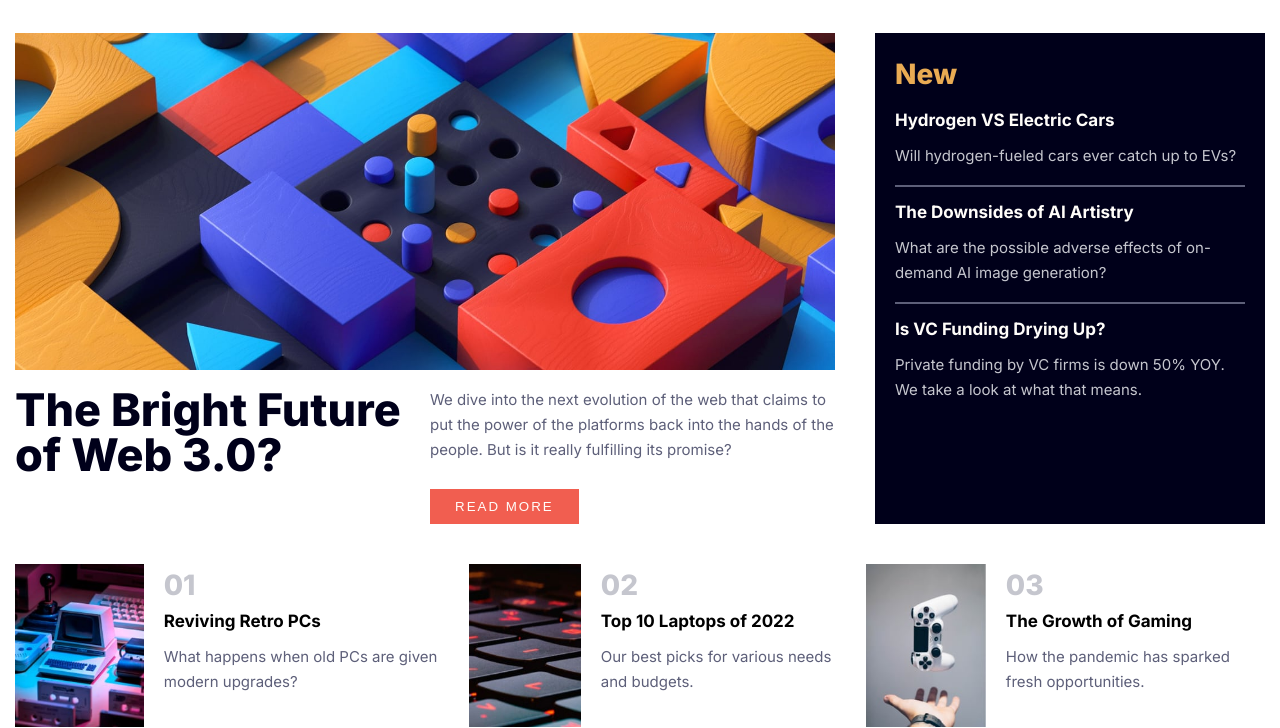
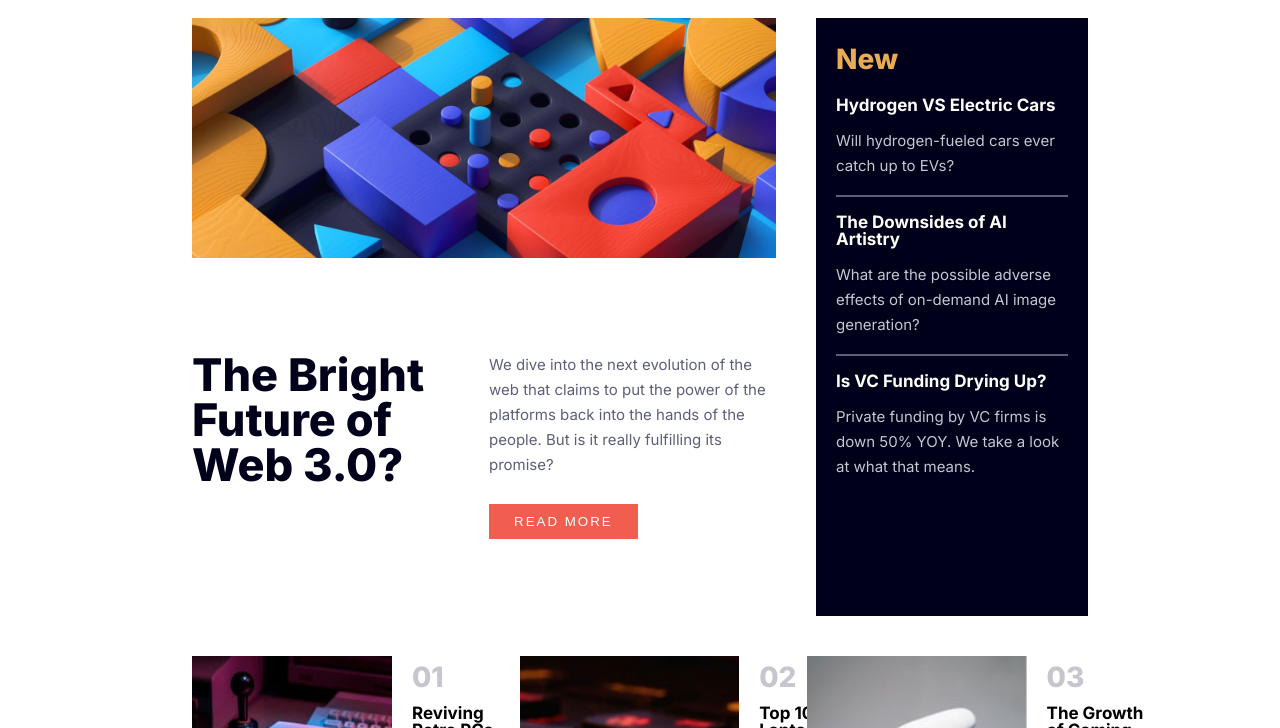
Before and after one commit to andaluciacurtis/News-Homepage, a plain HTML site: page index.html in a window 1280 px wide. Shown: the part 72-800 px from the top of the page. Drawn offline with Linux system fonts and the light colour scheme.

Commit message:
added grid to featured article

```diff
--- a/style.css
+++ b/style.css
@@ -142,18 +142,21 @@ nav {
   gap: 20px;
 }
 
-.bottom-articles img {
-  max-width: 30%;
-}
 
 @media (min-width: 705px) {
 
   .container {
     grid-template-columns: repeat(3, 1fr);
+    grid-auto-rows: 1fr;
+
+    max-width: 70%;
+    margin: auto;
   }
 
   .featured-article {
     grid-column: span 2;
+    grid-row: span 2;
+
     display: grid;
     grid-template-columns: repeat(2, 1fr);
   }
@@ -175,6 +178,10 @@ nav {
     display: none;
   }
 
+  .new-articles {
+    grid-row: span 2;
+  }
+
   .bottom-articles {
     grid-column: span 3;
     display: flex;
```
Also changed, not shown: design/desktop-design-grid-plan.jpg.
